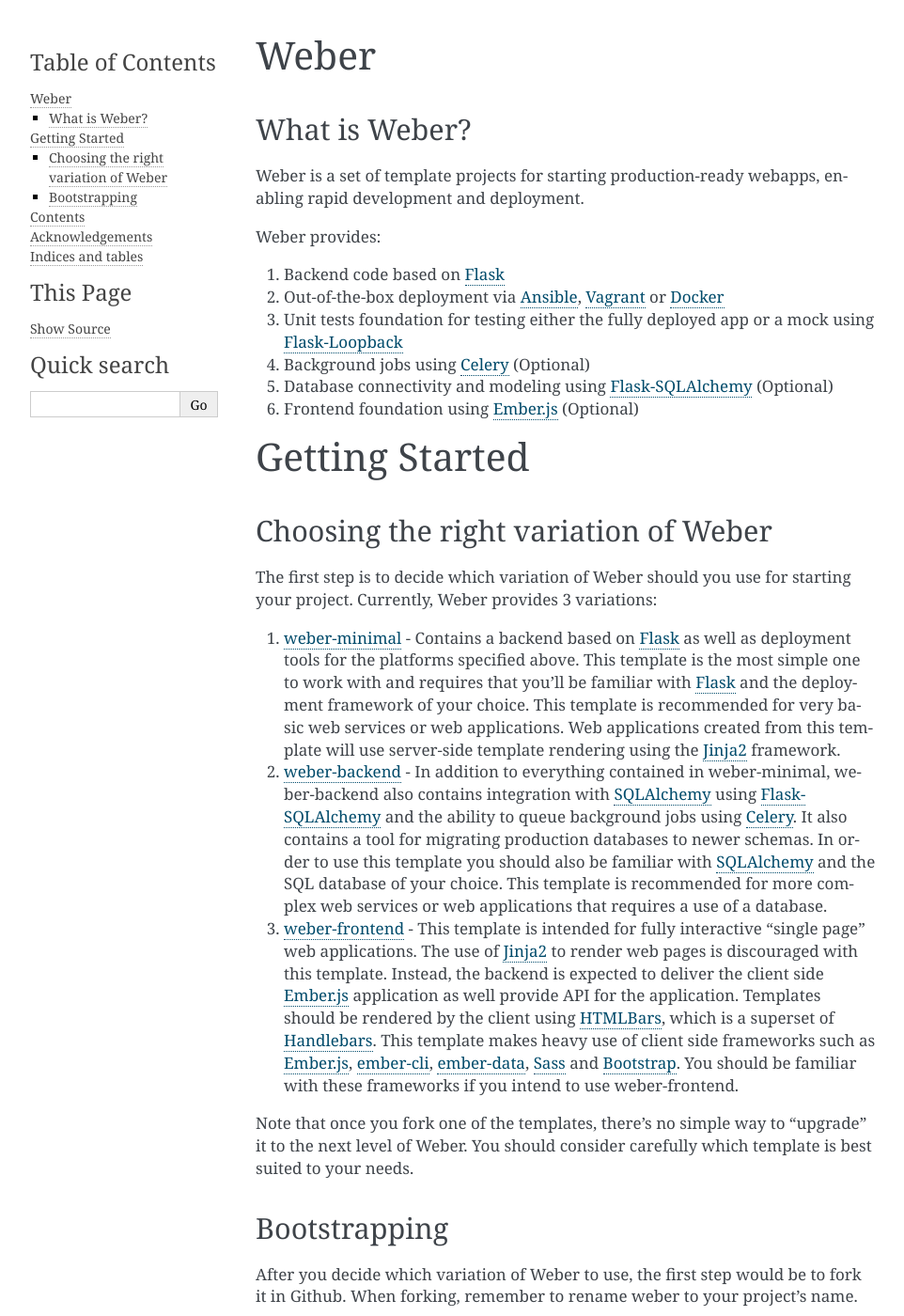
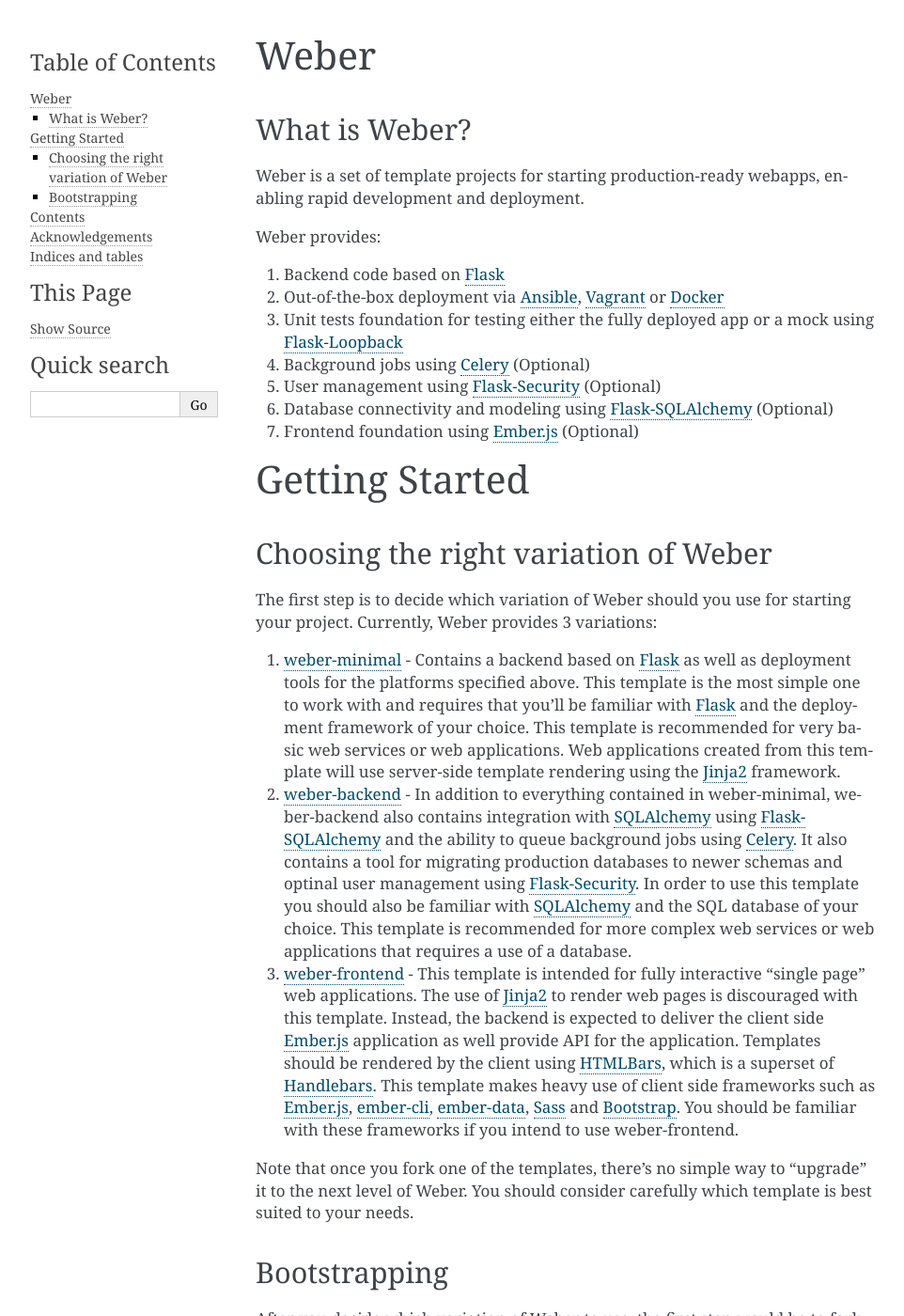
Before and after one commit to getweber/weber-docs, a Sphinx documentation site: the page built from doc/index.rst, in a window 1280 px wide and 1400 px high. Shown: the whole window at 94% size, without its empty margins (148-1110 px from the left). Built offline with Sphinx 7.4.7, drawn with Linux system fonts in a browser that asks for light colours.

Commit message:
Add user management documentation

```diff
--- a/doc/index.rst
+++ b/doc/index.rst
@@ -17,6 +17,7 @@
 #. Out-of-the-box deployment via Ansible_, Vagrant_ or Docker_
 #. Unit tests foundation for testing either the fully deployed app or a mock using Flask-Loopback_
 #. Background jobs using Celery_ (Optional)
+#. User management using Flask-Security_ (Optional)
 #. Database connectivity and modeling using Flask-SQLAlchemy_ (Optional)
 #. Frontend foundation using Ember.js_ (Optional)
 
@@ -30,7 +31,7 @@
 The first step is to decide which variation of Weber should you use for starting your project. Currently, Weber provides 3 variations:
 
 #. weber-minimal_ - Contains a backend based on Flask_ as well as deployment tools for the platforms specified above. This template is the most simple one to work with and requires that you'll be familiar with Flask_ and the deployment framework of your choice. This template is recommended for very basic web services or web applications. Web applications created from this template will use server-side template rendering using the Jinja2_ framework.
-#. weber-backend_ - In addition to everything contained in weber-minimal, weber-backend also contains integration with SQLAlchemy_ using Flask-SQLAlchemy_ and the ability to queue background jobs using Celery_. It also contains a tool for migrating production databases to newer schemas. In order to use this template you should also be familiar with SQLAlchemy_ and the SQL database of your choice. This template is recommended for more complex web services or web applications that requires a use of a database.
+#. weber-backend_ - In addition to everything contained in weber-minimal, weber-backend also contains integration with SQLAlchemy_ using Flask-SQLAlchemy_ and the ability to queue background jobs using Celery_. It also contains a tool for migrating production databases to newer schemas and optinal user management using Flask-Security_. In order to use this template you should also be familiar with SQLAlchemy_ and the SQL database of your choice. This template is recommended for more complex web services or web applications that requires a use of a database.
 #. weber-frontend_ - This template is intended for fully interactive "single page" web applications. The use of Jinja2_ to render web pages is discouraged with this template. Instead, the backend is expected to deliver the client side Ember.js_ application as well provide API for the application. Templates should be rendered by the client using HTMLBars_, which is a superset of Handlebars_. This template makes heavy use of client side frameworks such as Ember.js_, ember-cli_, ember-data_, Sass_ and Bootstrap_. You should be familiar with these frameworks if you intend to use weber-frontend.
 
 Note that once you fork one of the templates, there's no simple way to "upgrade" it to the next level of Weber. You should consider carefully which template is best suited to your needs.
@@ -56,6 +57,7 @@
    dependencies
    manage_app
    background_tasks
+   user_management
    database
    testing
    alternative_python
@@ -94,3 +96,4 @@
 .. _Sass: http://sass-lang.com/
 .. _Bootstrap: http://getbootstrap.com/
 .. _Celery: http://www.celeryproject.org/
+.. _Flask-Security: https://pythonhosted.org/Flask-Security/
```
Also changed, not shown: doc/user_management.rst (added, +13 -0 lines).
